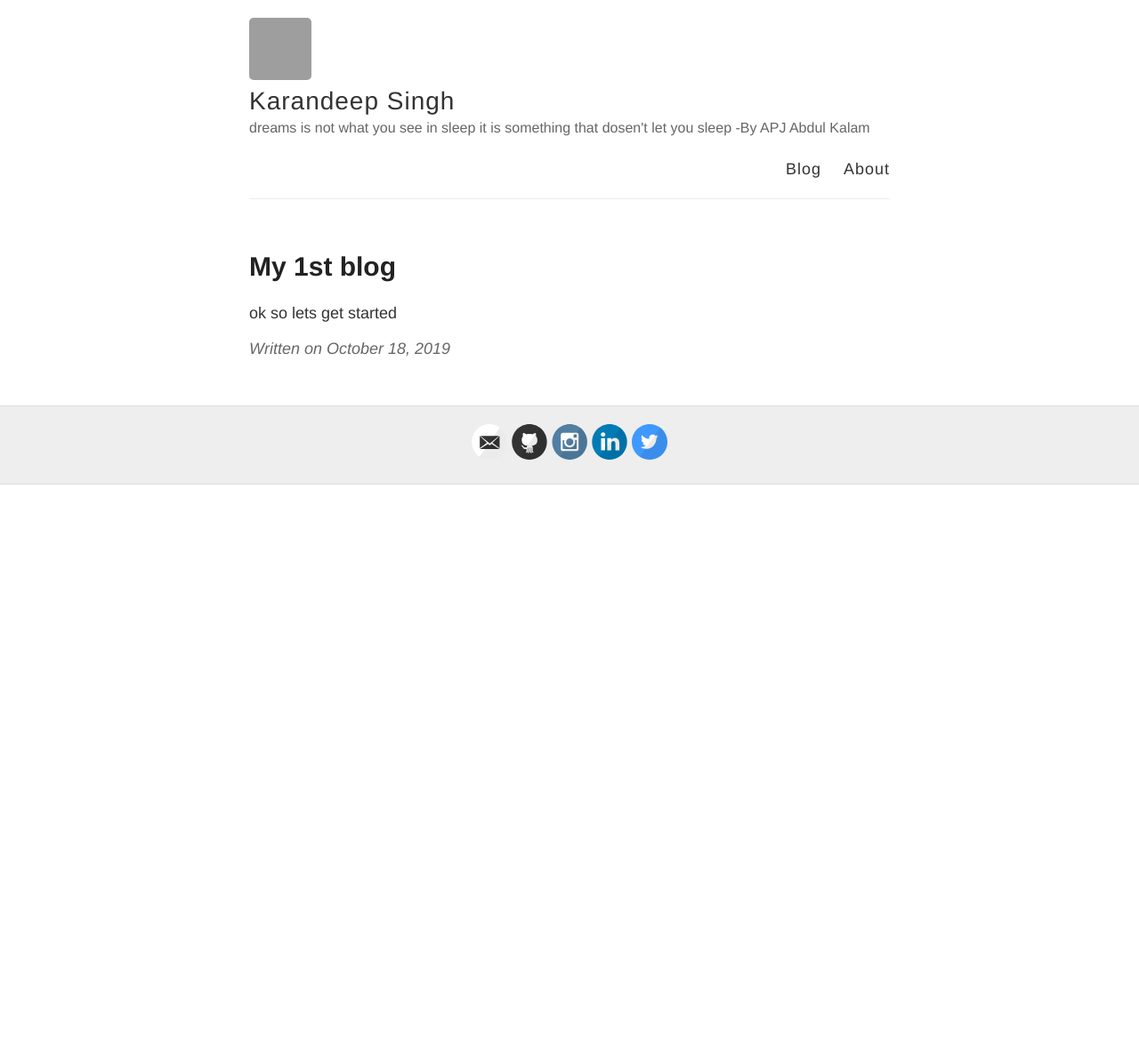
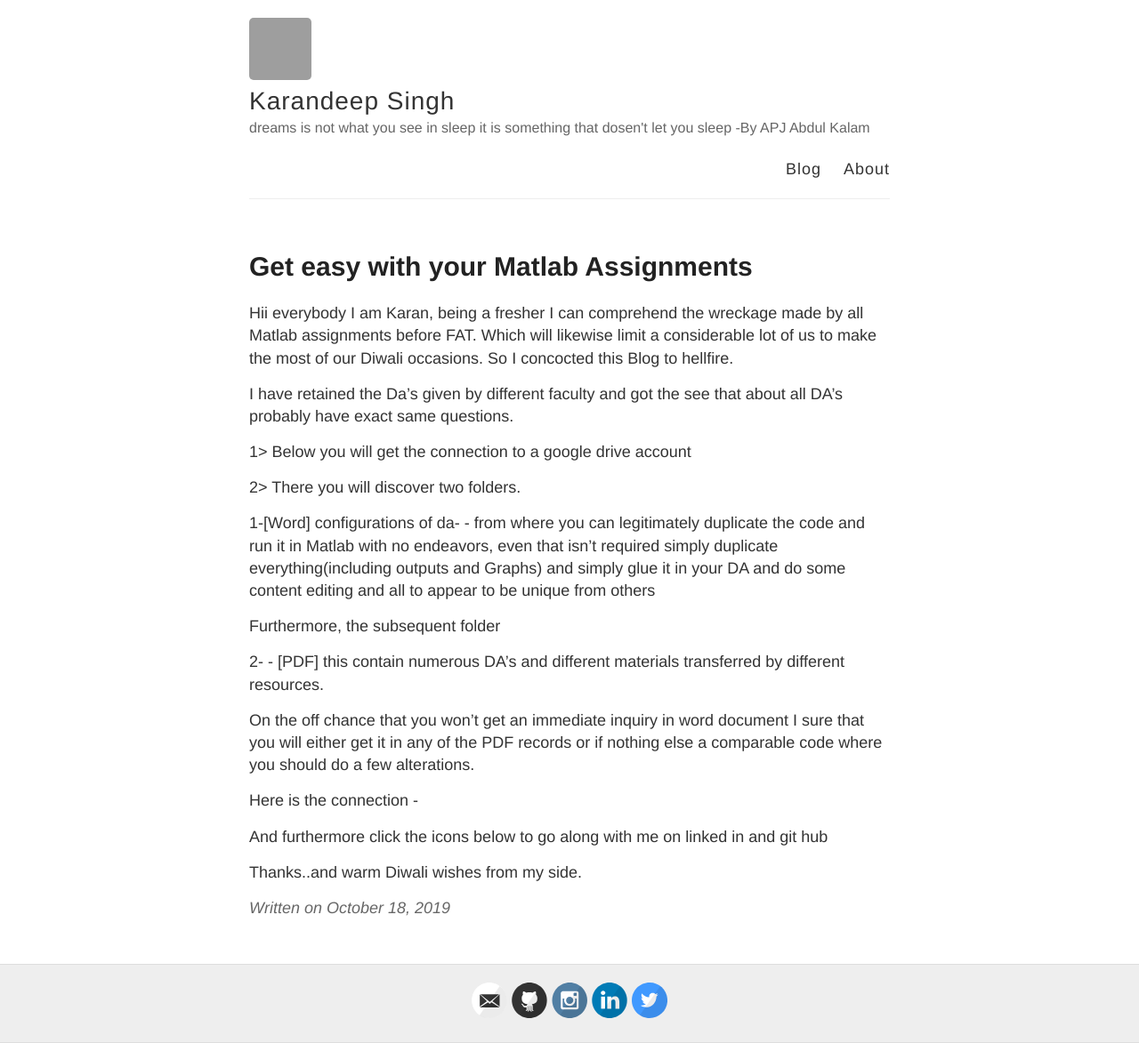
Before and after one commit to KarandeepSinghCoder/blog, a Jekyll site: the page built from _posts/2019-10-18-Get easy with your matlab assignments.md, in a window 1280 px wide. Shown: the whole page at 89% size. Built offline with Jekyll 4.4.1, drawn with Linux system fonts in a browser that asks for light colours; before the commit the page ends 900 px from its top, so only the background shows below that; grey boxes are pictures that could not be loaded.

Commit message:
adding a new Blog

```diff
--- a/_posts/2019-10-18-Get easy with your matlab assignments.md
+++ b/_posts/2019-10-18-Get easy with your matlab assignments.md
@@ -1,6 +1,25 @@
 ---
 layout: post
-title: My 1st blog
+title: Get easy with your Matlab Assignments
 ---
+Hii everybody I am Karan, being a fresher I can comprehend the wreckage made by all Matlab assignments before FAT. Which will likewise limit a considerable lot of us to make the most of our Diwali occasions. So I concocted this Blog to hellfire.
 
-ok so lets get started
+I have retained the Da's given by different faculty and got the see that about all DA's probably have exact same questions.
+
+1> Below you will get the connection to a google drive account
+
+2> There you will discover two folders.
+
+1-[Word] configurations of da- - from where you can legitimately duplicate the code and run it in Matlab with no endeavors, even that isn't required simply duplicate everything(including outputs and Graphs) and simply glue it in your DA and do some content editing and all to appear to be unique from others
+
+Furthermore, the subsequent folder
+
+2- - [PDF] this contain numerous DA's and different materials transferred by different resources.
+
+On the off chance that you won't get an immediate inquiry in word document I sure that you will either get it in any of the PDF records or if nothing else a comparable code where you should do a few alterations.
+
+Here is the connection -
+
+And furthermore click the icons below to go along with me on linked in and git hub
+
+Thanks..and warm Diwali wishes from my side.
```
